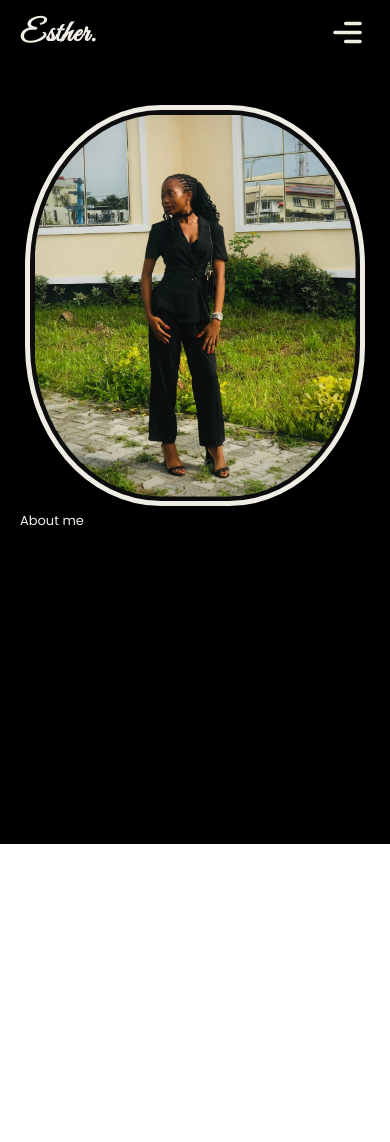
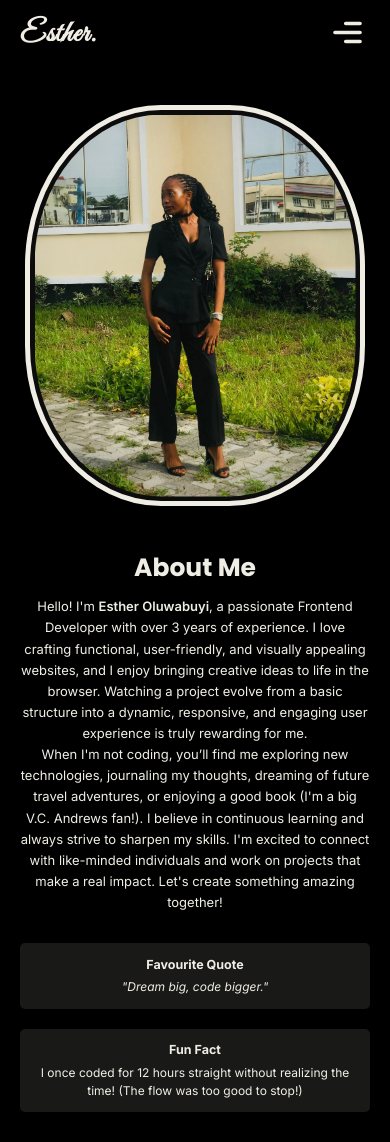
Before and after one commit to estheroluwabuyi/My-Portfolio, a React (Vite) app: page /about in a window 390 px wide. Before the commit the page ends 844 px from the top, so only its background shows below. Built offline with nearby package versions, Linux system fonts and the light colour scheme.

Commit message:
feat: add text and responsiveness on screens to about page

```diff
--- a/src/components/sections/Hero.jsx
+++ b/src/components/sections/Hero.jsx
@@ -1,7 +1,7 @@
 import { Link } from "react-router-dom";
 
 import LinkedParticles from "../LinkedParticles";
-import Esther from "/images/avatar-esther.webp";
+import Esther from "/images/avatar-esther.jpg";
 import { motion } from "framer-motion";
 import resume from "/pdf/Esther_Oluwabuyi_CV.pdf";
 
--- a/src/pages/AboutMe.jsx
+++ b/src/pages/AboutMe.jsx
@@ -2,29 +2,54 @@ import Esther from "/images/About-1.webp";
 
 function AboutMe() {
   return (
-    <div className="min-h-screen bg-black pt-[10rem] px-[2rem] md:pt-[13rem] flex flex-col overflow-hidden">
-      {/* Image  */}
+    <div className="min-h-screen bg-black pt-[10rem] px-[2rem] md:pt-[13rem] pb-[3rem] flex flex-col lg:flex-row justify-center items-center gap-5 lg:gap-20">
 
-      <div className=" self-center p-2 w-full md:w-3/4 lg:w-1/2 max-w-[450px]  ">
+      {/* Image Section */}
+      <section className="lg:self-end p-2 w-full md:w-3/4 lg:w-1/2 max-w-[400px] mb-10 shrink-0">
         <img
           src={Esther}
           alt="Esther Oluwabuyi"
-          className=" w-full rounded-[40%] bg-secondary p-[0.45rem] h-auto z-100 flex justify-center items-center border-[0.5rem] border-primary"
+          className="w-full rounded-[40%] bg-secondary p-[0.45rem] h-auto z-100 flex justify-center items-center border-[0.5rem] border-primary"
           width={400}
           height={450}
           loading="eager"
           decoding="async"
         />
-      </div>
+      </section>
 
-      {/* Texts */}
-      <div>
-        <h1 className="font-poppins">About me</h1>
-      </div>
+      {/* Text Section */}
+      <section className="w-full lg:max-w-4xl max-w-6xl flex flex-col gap-4 ">
+        <h1 className="text-[2.5rem] font-poppins md:text-[4rem] font-bold text-primary text-center">
+          About Me
+        </h1>
+
+        <p className="leading-relaxed text-center md:text-left">
+          Hello! I'm <span className="font-semibold">Esther Oluwabuyi</span>, a passionate Frontend Developer with over
+          3 years of experience. I love crafting functional, user-friendly, and
+          visually appealing websites, and I enjoy bringing creative ideas to
+          life in the browser. Watching a project evolve from a basic structure into a dynamic, responsive, and engaging user experience is truly rewarding for me. <br />
+          When I'm not coding, you’ll find me exploring new technologies, journaling
+          my thoughts, dreaming of future travel adventures, or enjoying a good
+          book (I'm a big V.C. Andrews fan!). I believe in continuous learning
+          and always strive to sharpen my skills. I'm excited to connect with
+          like-minded individuals and work on projects that make a real impact.
+          Let's create something amazing together!
+        </p>
+
+        <div className="mt-8 flex flex-col md:flex-row gap-8 justify-between text-[1.2rem]">
+          <div className="bg-primary/10 p-5 rounded-lg shadow-md flex-1 flex flex-col justify-center items-center text-center">
+            <h4 className="text-xl font-bold text-primary mb-2">Favourite Quote</h4>
+            <p className="italic">"Dream big, code bigger."</p>
+          </div>
+
+           <div className="bg-primary/10 p-5 rounded-lg shadow-md flex-1 text-center">
+            <h4 className="text-xl font-bold text-primary mb-2">Fun Fact</h4>
+            <p>I once coded for 12 hours straight without realizing the time! (The flow was too good to stop!)</p>
+          </div>
+        </div>
+      </section>
     </div>
   );
 }
 
 export default AboutMe;
-// md:max-w-6xl
-// convert img to webp
```
